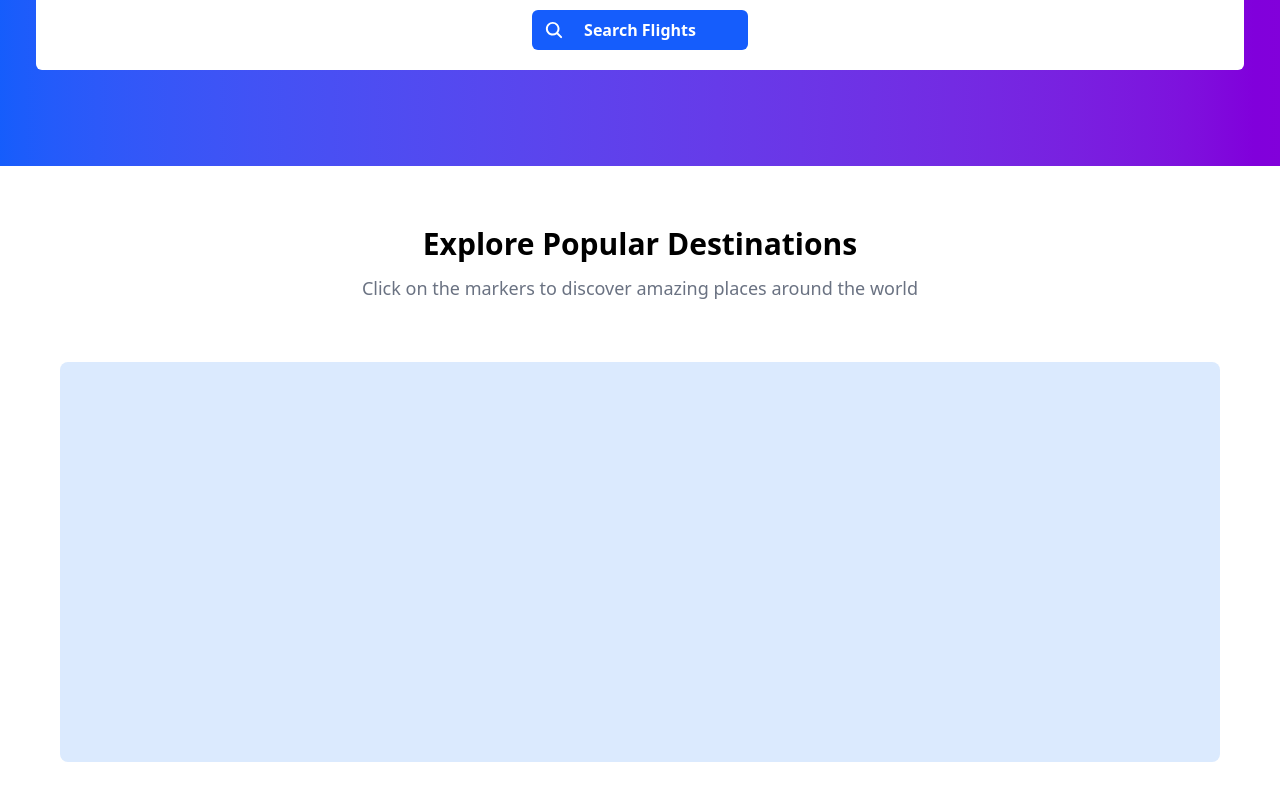
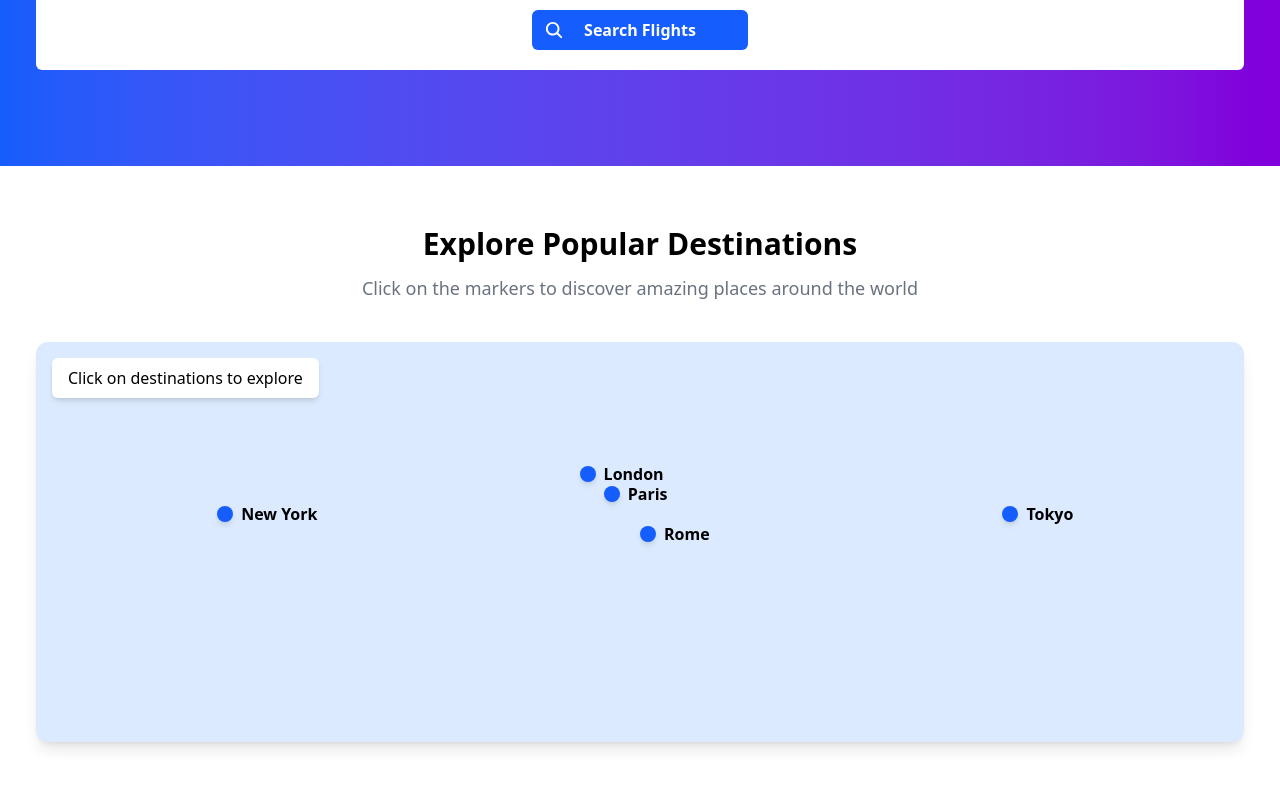
Before and after one commit to mirjetamustafa/TravelHub, a React (Vite) app: page / in a window 1280 px wide. Shown: the part 522-1322 px from the top of the page. After the commit the page ends 1284 px from the top, so only its background shows below. Built offline with nearby package versions, Linux system fonts and the light colour scheme.

Commit message:
Added map

```diff
--- a/src/components/Home.jsx
+++ b/src/components/Home.jsx
@@ -1,5 +1,6 @@
 import React from 'react'
 import Table from './Table'
+import Map from './Map'
 
 const Home = () => {
   return (
@@ -24,7 +25,9 @@ const Home = () => {
         </p>
       </section>
 
-      <section className="m-15 bg-blue-100 h-100 rounded-lg"></section>
+      <section className="mb-5">
+        <Map />
+      </section>
     </main>
   )
 }
--- /dev/null
+++ b/src/components/Map.jsx
@@ -0,0 +1,61 @@
+const cities = [
+  {
+    name: 'New York',
+    top: '40%',
+    left: '15%',
+    url: 'https://www.newyork.com/',
+  },
+  {
+    name: 'London',
+    top: '30%',
+    left: '45%',
+    url: 'https://www.visitlondon.com/',
+  },
+  {
+    name: 'Paris',
+    top: '35%',
+    left: '47%',
+    url: 'https://parisjetaime.com/eng/',
+  },
+  {
+    name: 'Rome',
+    top: '45%',
+    left: '50%',
+    url: 'https://romesite.com/',
+  },
+  {
+    name: 'Tokyo',
+    top: '40%',
+    left: '80%',
+    url: 'https://www.gotokyo.org/en/index.html',
+  },
+]
+
+const Map = () => {
+  return (
+    <div className="relative bg-blue-100 p-6 rounded-xl shadow-lg h-[400px]  mx-9">
+      <div className="absolute top-4 left-4 bg-white shadow-md px-4 py-2 rounded-md font-medium">
+        Click on destinations to explore
+      </div>
+
+      {cities.map((city, index) => (
+        <div
+          key={index}
+          className="absolute flex items-center space-x-2"
+          style={{ top: city.top, left: city.left }}
+        >
+          <div className="w-4 h-4 bg-blue-600 rounded-full shadow-md"></div>
+          <a
+            href={city.url}
+            target="_blank"
+            className="font-semibold text-black"
+          >
+            {city.name}
+          </a>
+        </div>
+      ))}
+    </div>
+  )
+}
+
+export default Map
--- a/src/components/Table.jsx
+++ b/src/components/Table.jsx
@@ -94,7 +94,7 @@ const Table = () => {
                       <span className="absolute inset-y-0 left-0 flex items-center pl-3 text-gray-400">
                         <MdOutlinePeopleAlt />
                       </span>
-                      <select class="outline outline-gray-300 rounded-md py-2 px-9 w-full appearance-none text-gray-400 placeholder-transparent">
+                      <select className="outline outline-gray-300 rounded-md py-2 px-9 w-full appearance-none text-gray-400 placeholder-transparent">
                         <option>1 Guest</option>
                         <option>2 Guest</option>
                         <option>3 Guest</option>
--- a/src/index.css
+++ b/src/index.css
@@ -1 +1,3 @@
 @import 'tailwindcss';
+
+@import 'leaflet/dist/leaflet.css';
```
